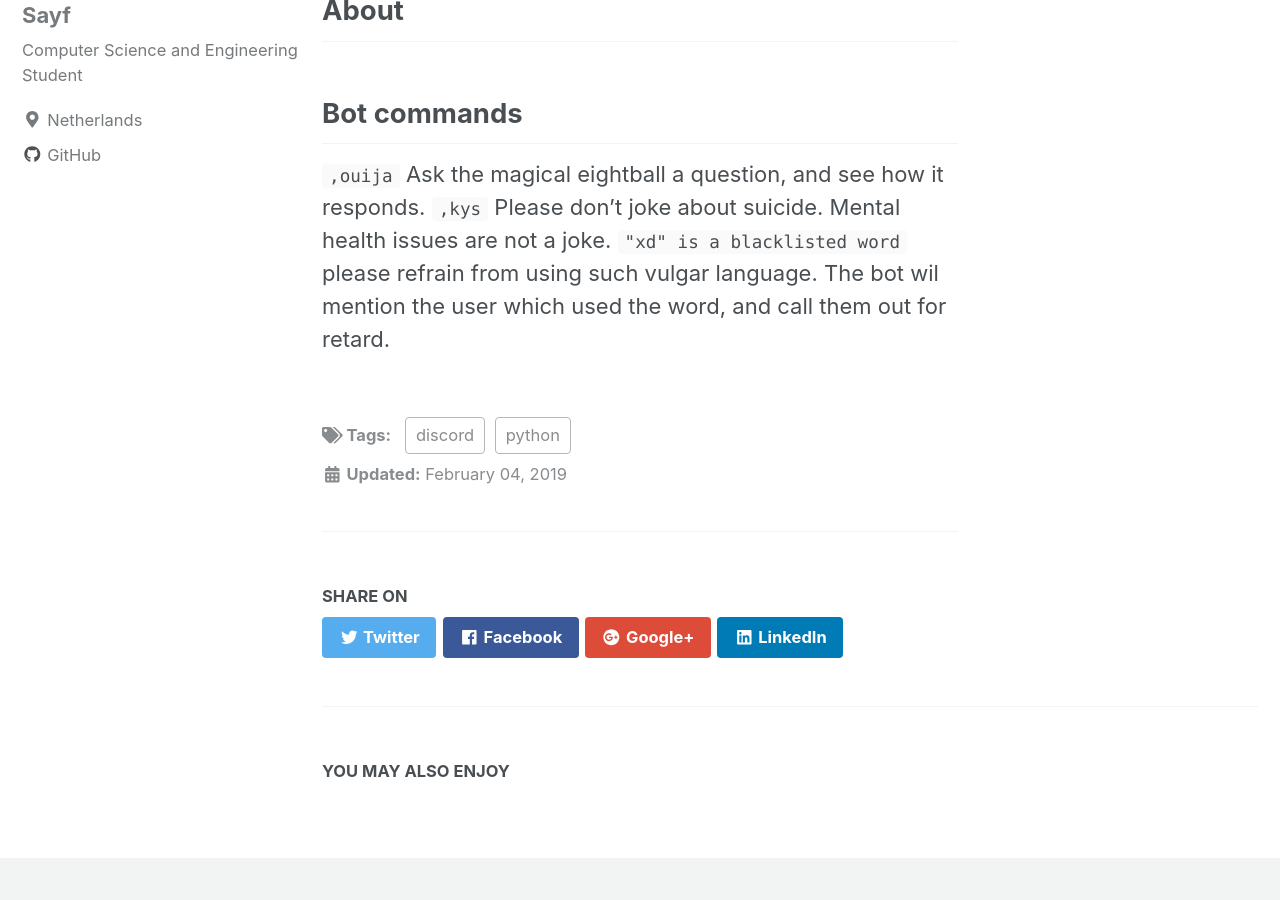
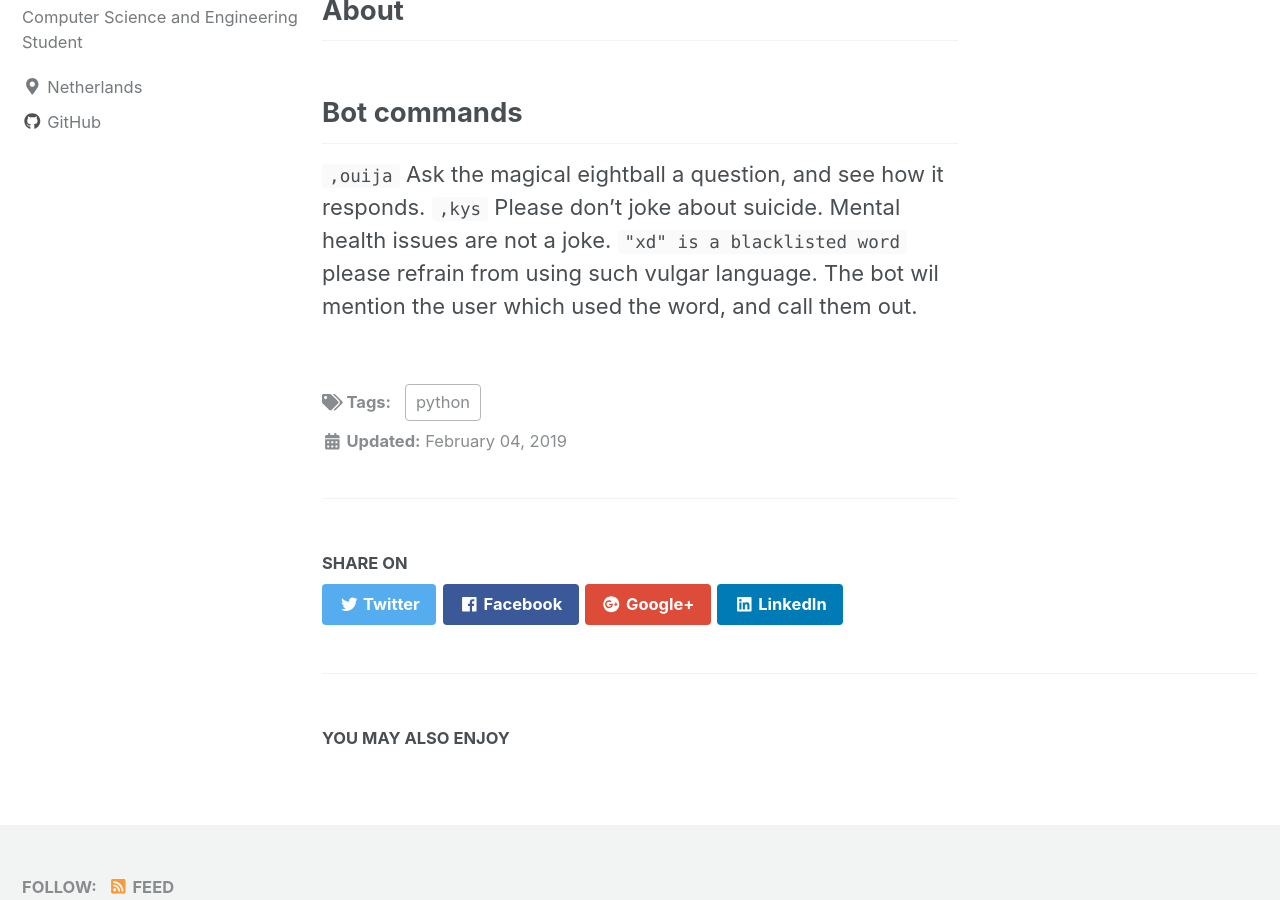
Before and after one commit to imnublet/imnublet.github.io, a Jekyll site: the page built from _posts/2019-02-4-My-First-Discord-Bot.md, in a window 1280 px wide and 900 px high, scrolled down 629 px. Built offline with Jekyll 4.4.1, drawn with Linux system fonts in a browser that asks for light colours; cached includes are drawn as plain includes; nearby versions of some CDN libraries.

```diff
--- a/_posts/2019-02-4-My-First-Discord-Bot.md
+++ b/_posts/2019-02-4-My-First-Discord-Bot.md
@@ -1,10 +1,10 @@
 ---
 title: My first discord bot
 date: 2019-02-04
-tags: [python, discord]
+tags: [python]
 header:
     image: "images/Mountain_Range_Banner.jpg"
-excerpt: "Python, Discord"
+excerpt: "Python"
 ---
 
 # Table of Contents
@@ -17,4 +17,4 @@
 ## Bot commands
 `,ouija` Ask the magical eightball a question, and see how it responds.
 `,kys` Please don't joke about suicide. Mental health issues are not a joke.
-`"xd" is a blacklisted word` please refrain from using such vulgar language. The bot wil mention the user which used the word, and call them out for retard.
+`"xd" is a blacklisted word` please refrain from using such vulgar language. The bot wil mention the user which used the word, and call them out.
```
